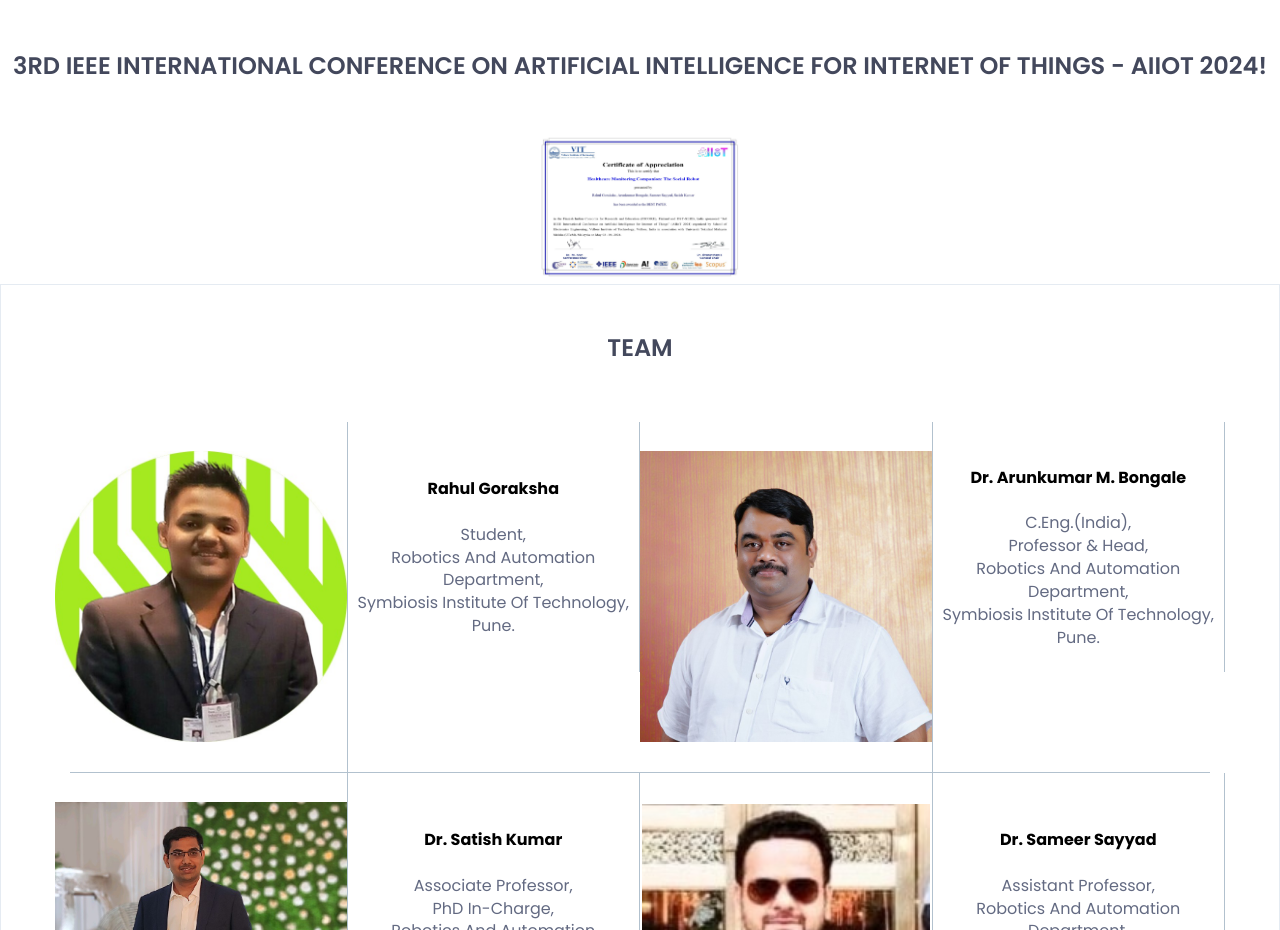
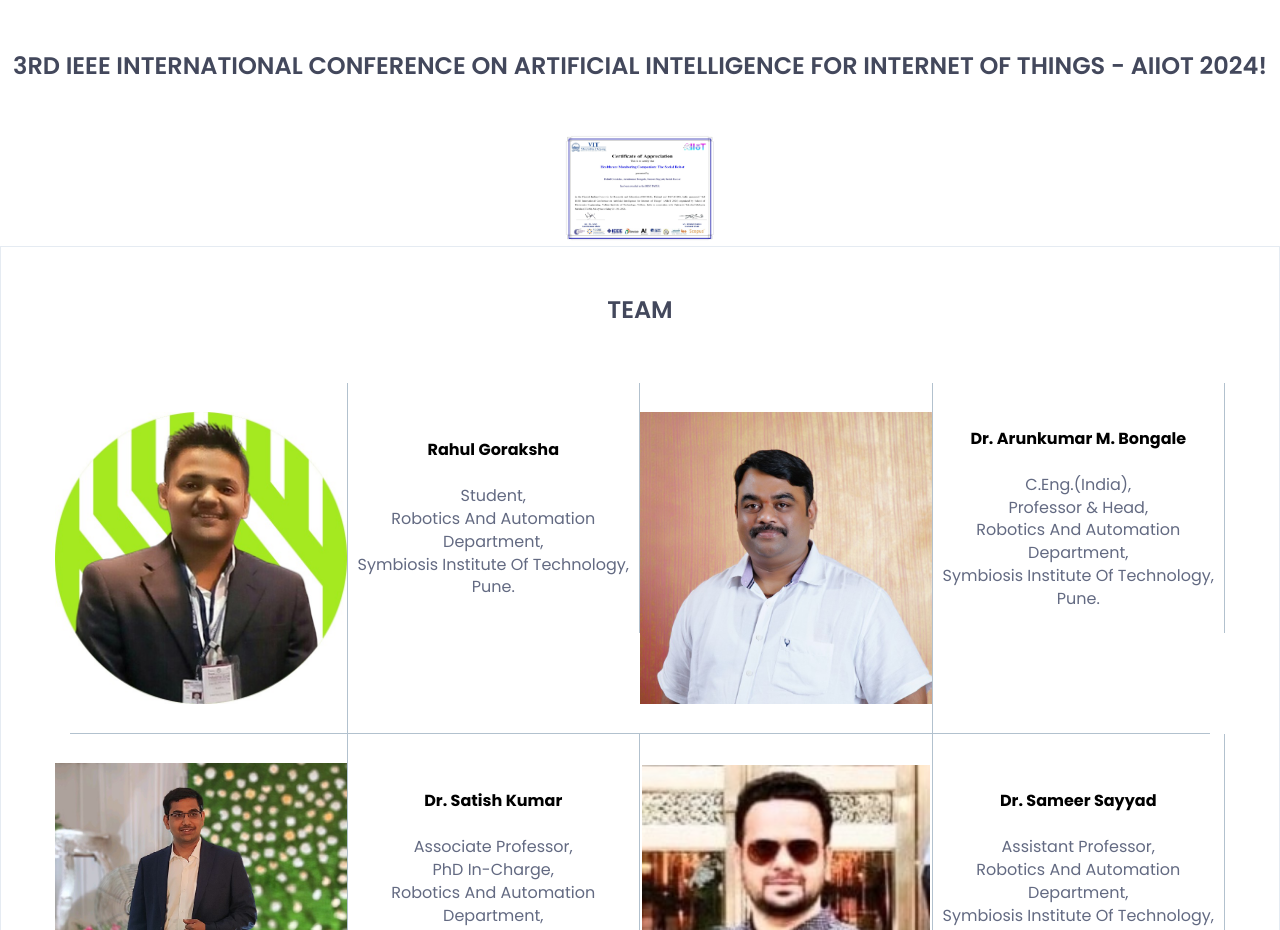
Before and after one commit to rahulgoraksha/robocare, a plain HTML site: page index.html in a window 1280 px wide. Shown: the part 10180-11110 px from the top of the page. Drawn offline with nearby package versions, Linux system fonts and the light colour scheme.

Commit message:
Update index.html

```diff
--- a/index.html
+++ b/index.html
@@ -1111,7 +1111,7 @@
 			<h2>3rd IEEE International Conference on Artificial Intelligence for Internet of Things - AIIoT 2024!</h2>
 		</div>
 		<div style="text-align:center;">
-			<img src="assets/images/media/certificate.jpg" width="200" height="150"></img>
+			<img src="assets/images/media/certificate.jpg" width="150" height="100"></img>
 		</div>
 	</section>
 
```
